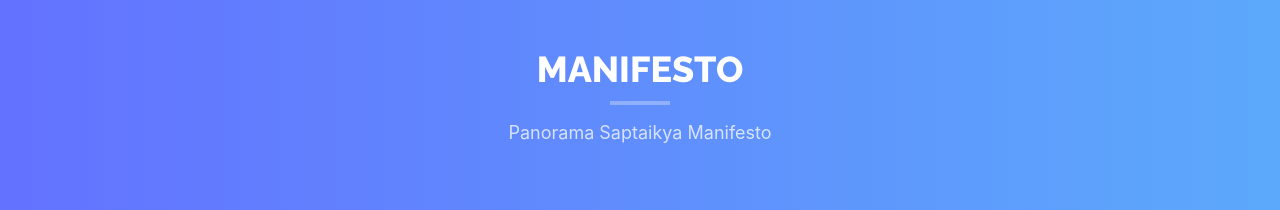
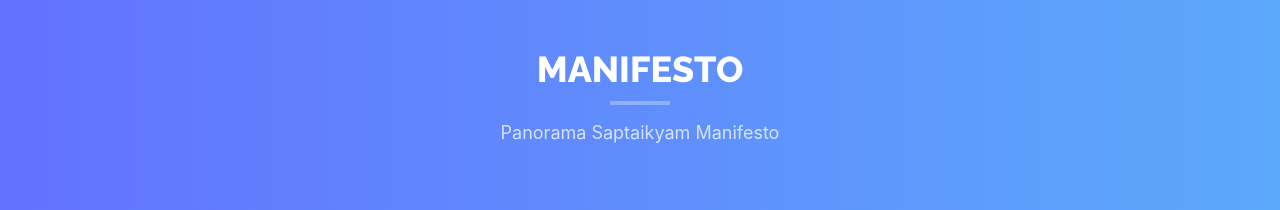
Before and after one commit to ArunKashyap/saptaikyam, a React (Create React App) app: page / in a window 1280 px wide. Shown: the part 2800-3010 px from the top of the page. Built offline with nearby package versions, Linux system fonts and the light colour scheme.

Commit message:
spelling

```diff
--- a/src/components/services.jsx
+++ b/src/components/services.jsx
@@ -8,7 +8,7 @@ export class Services extends Component {
           <div className="section-title">
             <h2>Manifesto</h2>
             <p>
-              Panorama Saptaikya Manifesto
+              Panorama Saptaikyam Manifesto
             </p>
           </div>
           <div className="row">
```
